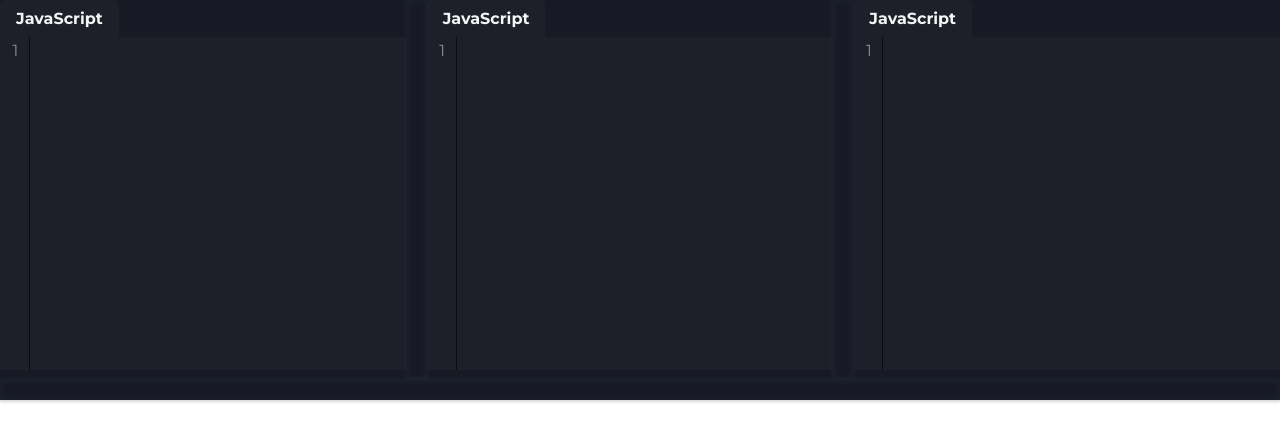
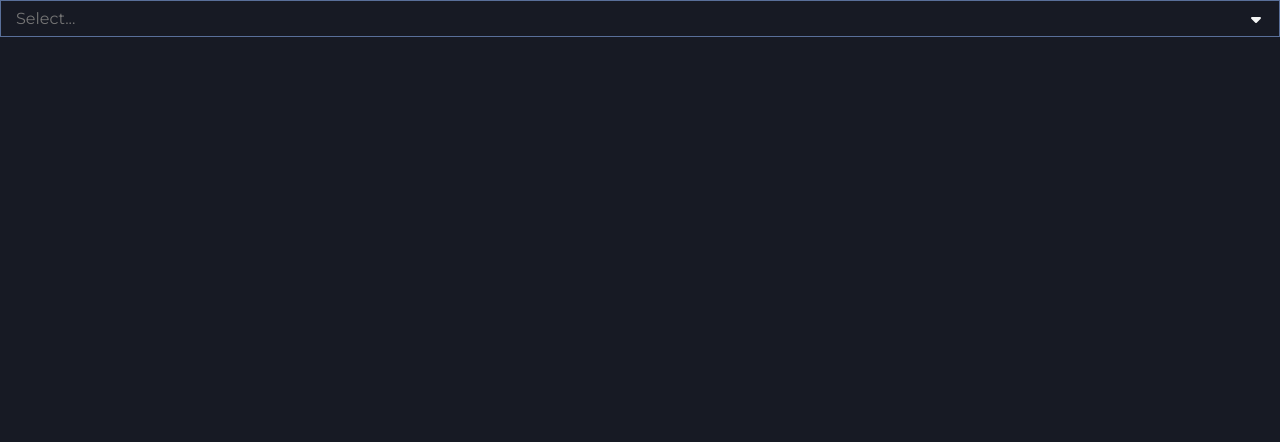
Before and after one commit to Zack1808/codester, a React (Vite) app: page / in a window 1280 px wide. Shown: the top 442 px of the page. Built offline with nearby package versions, Linux system fonts and the light colour scheme.

Commit message:
Added keyboard functionality to the select

```diff
--- a/src/App.tsx
+++ b/src/App.tsx
@@ -1,45 +1,18 @@
-import React, { useState } from "react";
+import React from "react";
 import { BrowserRouter } from "react-router-dom";
 
-import { CodeEditor, ResizeBox } from "./components";
+import { Select } from "./components";
+
+const options = [
+  { label: "Hello", value: "hello" },
+  { label: "There", value: "there" },
+];
 
 const App: React.FC = () => {
-  const [code, setCode] = useState<string>("");
-
   return (
     <BrowserRouter>
       <div className={`app `}>
-        <div style={{ width: "100%", height: "100dvh" }}>
-          <ResizeBox direction="vertical" max={200}>
-            <ResizeBox direction="horizontal">
-              <CodeEditor
-                code={code}
-                onChange={setCode}
-                language="javascript"
-                displayName="JavaScript"
-              />
-              <CodeEditor
-                code={code}
-                onChange={setCode}
-                language="javascript"
-                displayName="JavaScript"
-              />
-              <CodeEditor
-                code={code}
-                onChange={setCode}
-                language="javascript"
-                displayName="JavaScript"
-              />
-            </ResizeBox>
-            <div
-              style={{
-                backgroundColor: "white",
-                height: "100%",
-                width: "100%",
-              }}
-            ></div>
-          </ResizeBox>
-        </div>
+        <Select options={options} />
       </div>
     </BrowserRouter>
   );
--- a/src/components/Select.tsx
+++ b/src/components/Select.tsx
@@ -10,6 +10,7 @@
 const Select = React.forwardRef<HTMLInputElement, SelectProps>(
   ({ label, options, initialValue, ...rest }, ref) => {
     const [dropdownIsOpen, setDropdownIsOpen] = useState<boolean>(false);
+    const [highlightedIndex, setHighlightedIndex] = useState<number>(0);
     const [dropdownPosition, setDropdownPosition] =
       useState<DropDownPositionTypes>({});
 
@@ -22,6 +23,17 @@
     };
 
     const handleOptionSelect = (index: number) => {
+      if (!labelRef.current || !options || !selectContainerRef.current) return;
+
+      const valueRef = selectContainerRef.current.querySelector(
+        "input"
+      ) as HTMLInputElement;
+
+      valueRef.value = options[index].value;
+      labelRef.current.value = options[index].label;
+    };
+
+    const handleSelection = (index: number) => {
       if (!labelRef.current || !options || !selectContainerRef.current) return;
 
       const valueRef = selectContainerRef.current.querySelector(
@@ -51,6 +63,43 @@
       valueRef.value = options[index].value;
       labelRef.current.value = options[index].label;
     }, []);
+
+    useEffect(() => {
+      const handler = (event: KeyboardEvent) => {
+        if (event.target !== selectContainerRef.current) return;
+        switch (event.code) {
+          case "Enter":
+          case "Space":
+            setDropdownIsOpen((prevState) => !prevState);
+            if (dropdownIsOpen) {
+              event.preventDefault();
+              handleSelection(highlightedIndex);
+            }
+            break;
+          case "ArrowUp":
+          case "ArrowDown": {
+            event.preventDefault();
+            if (!dropdownIsOpen) {
+              setDropdownIsOpen(true);
+              break;
+            }
+            const newValue =
+              highlightedIndex + (event.code === "ArrowDown" ? 1 : -1);
+            if (newValue >= 0 && newValue < options.length)
+              setHighlightedIndex(newValue);
+            break;
+          }
+          case "Escape":
+            setDropdownIsOpen(false);
+            break;
+        }
+      };
+      selectContainerRef.current?.addEventListener("keydown", handler);
+
+      return () => {
+        selectContainerRef.current?.removeEventListener("keydown", handler);
+      };
+    }, [dropdownIsOpen, highlightedIndex, options]);
 
     // Determine rendering position of the dropdown
     useEffect(() => {
@@ -103,7 +152,13 @@
             <ul>
               {options &&
                 options.map((option, index) => (
-                  <li key={option.value}>
+                  <li
+                    key={option.value}
+                    style={{
+                      filter:
+                        highlightedIndex === index ? "brightness(1.8)" : "none",
+                    }}
+                  >
                     <Button onMouseDown={() => handleOptionSelect(index)}>
                       {option.label}
                     </Button>
--- a/src/types/components.ts
+++ b/src/types/components.ts
@@ -18,7 +18,7 @@
 
 export type SelectProps = {
   label?: string;
-  options?: { label: string; value: string }[];
+  options: { label: string; value: string }[];
   initialValue?: string;
 } & React.InputHTMLAttributes<HTMLInputElement>;
 
```
